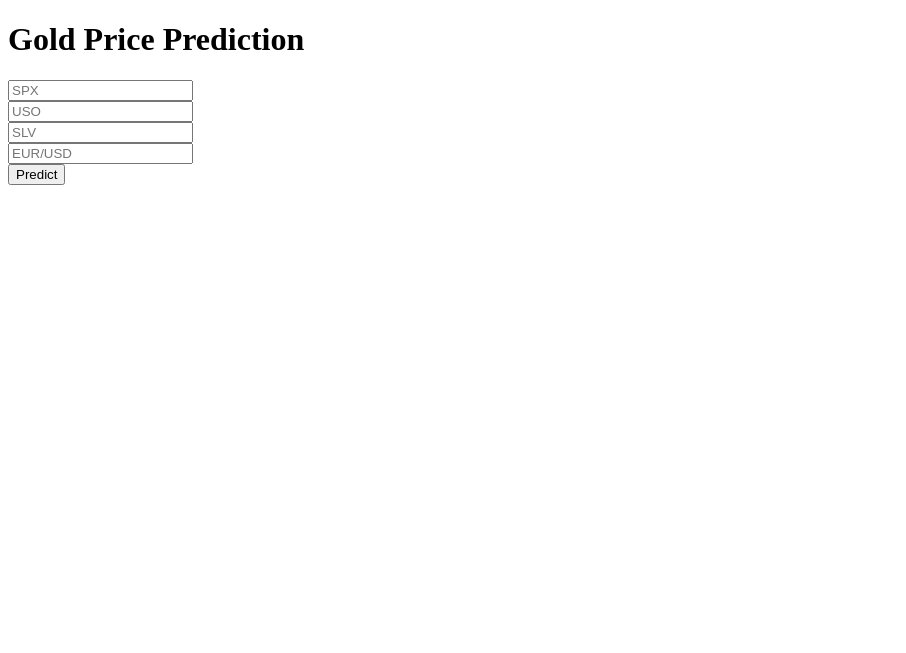
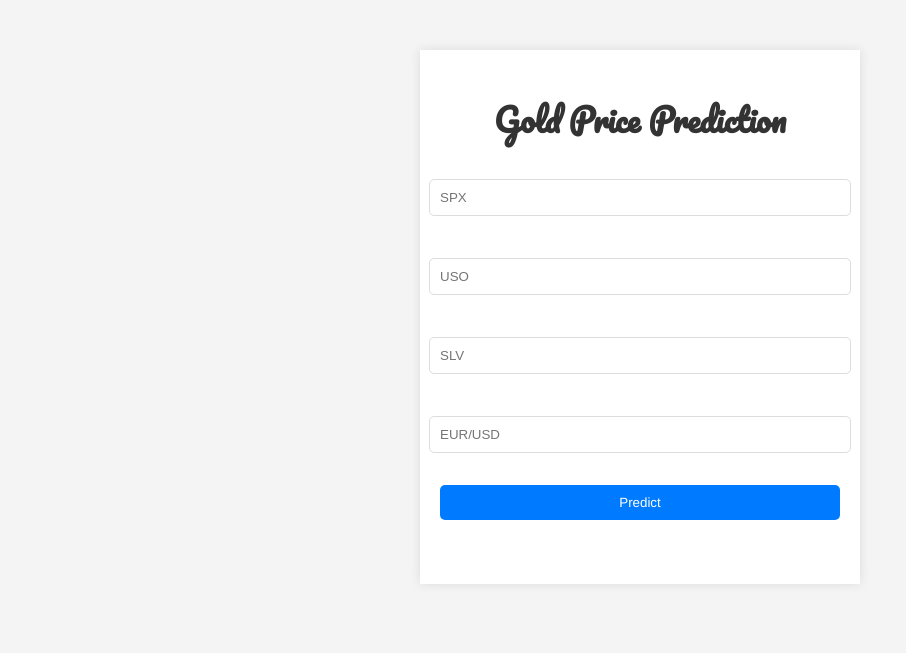
Before and after one commit to sunalipatro/Gold-price-prediction, a Flask app: page / in a window 1280 px wide. Shown: the top 653 px of the page, without its empty margins (0-906 px from the left). Run offline with Flask 3, Linux system fonts and the light colour scheme; parts of the project's set-up code (start-up, migrations or seed data) failed here and were passed over.

Commit message:
This is the commit for web application

```diff
--- a/app.py
+++ b/app.py
@@ -31,7 +31,7 @@
     final_input=np.array(data).reshape(1,-1)
     print(final_input)
     output=regmodel.predict(final_input)[0]
-    return render_template("home.html",prediction_text="The House price prediction is {}".format(output))
+    return render_template("home.html",prediction_text="The Gold price Predicted to be {}".format(output))
 
 
 
--- a/templates/home.html
+++ b/templates/home.html
@@ -1,6 +1,5 @@
 <!DOCTYPE html>
-<html >
-
+<html>
 <head>
  <meta charset="UTF-8">
  <title>Gold prediction API</title>
@@ -8,32 +7,88 @@
  <link href='https://fonts.googleapis.com/css?family=Arimo' rel='stylesheet' type='text/css'>
  <link href='https://fonts.googleapis.com/css?family=Hind:300' rel='stylesheet' type='text/css'>
  <link href='https://fonts.googleapis.com/css?family=Open+Sans+Condensed:300' rel='stylesheet' type='text/css'>
+ <style>
+ body {
+    font-family: 'Open Sans Condensed', sans-serif;
+    background-color: #f4f4f4;
+    margin: 0;
+    padding: 0;
+ }
 
+ .login {
+    width: 100%;
+    max-width: 400px;
+    margin: 50px auto;
+    padding: 20px;
+    background-color: #fff;
+    box-shadow: 0 0 10px rgba(0, 0, 0, 0.1);
+ }
 
+ h1 {
+    font-family: 'Pacifico', cursive;
+    text-align: center;
+    color: #333;
+ }
+
+ form {
+    display: flex;
+    flex-direction: column;
+    align-items: center;
+ }
+
+ input[type="text"] {
+    padding: 10px;
+    margin: 10px 0;
+    border: 1px solid #ddd;
+    border-radius: 5px;
+    width: 100%;
+ }
+
+ button {
+    padding: 10px;
+    background-color: #007bff;
+    color: #fff;
+    border: none;
+    border-radius: 5px;
+    cursor: pointer;
+    font-family: 'Arimo', sans-serif;
+    width: 100%;
+ }
+
+ button:hover {
+    background-color: #0056b3;
+ }
+
+ .prediction-result {
+    font-size: 24px;
+    color: #333;
+    text-align: center;
+    margin-top: 20px;
+    padding: 10px;
+    background-color: #f4f4f4;
+    border-radius: 5px;
+ }
+ </style>
 </head>
 
 <body>
  <div class="login">
     <h1>Gold Price Prediction</h1>
 
-     <!-- Main Input For Receiving Query to our ML -->
-    <form action="{{ url_for('predict')}}"method="post">
+    <form action="{{ url_for('predict')}}" method="post">
       <input type="text" name="SPX" placeholder="SPX" required="required" /><br>
       <input type="text" name="USO" placeholder="USO" required="required" /><br>
       <input type="text" name="SLV" placeholder="SLV" required="required" /><br>
       <input type="text" name="EUR/USD" placeholder="EUR/USD" required="required" /><br>
 
-
-
-        <button type="submit" class="btn btn-primary btn-block btn-large">Predict</button>
+      <button type="submit" id="predictButton" class="btn btn-primary btn-block btn-large">Predict</button>
     </form>
 
     <br>
     <br>
-
-
  </div>
+ <div class="prediction-result">
     {{prediction_text}}
-
+ </div>
 </body>
 </html>
```
Also changed, not shown: 1 other file. Lines whose indentation alone changed are shown as unchanged.
